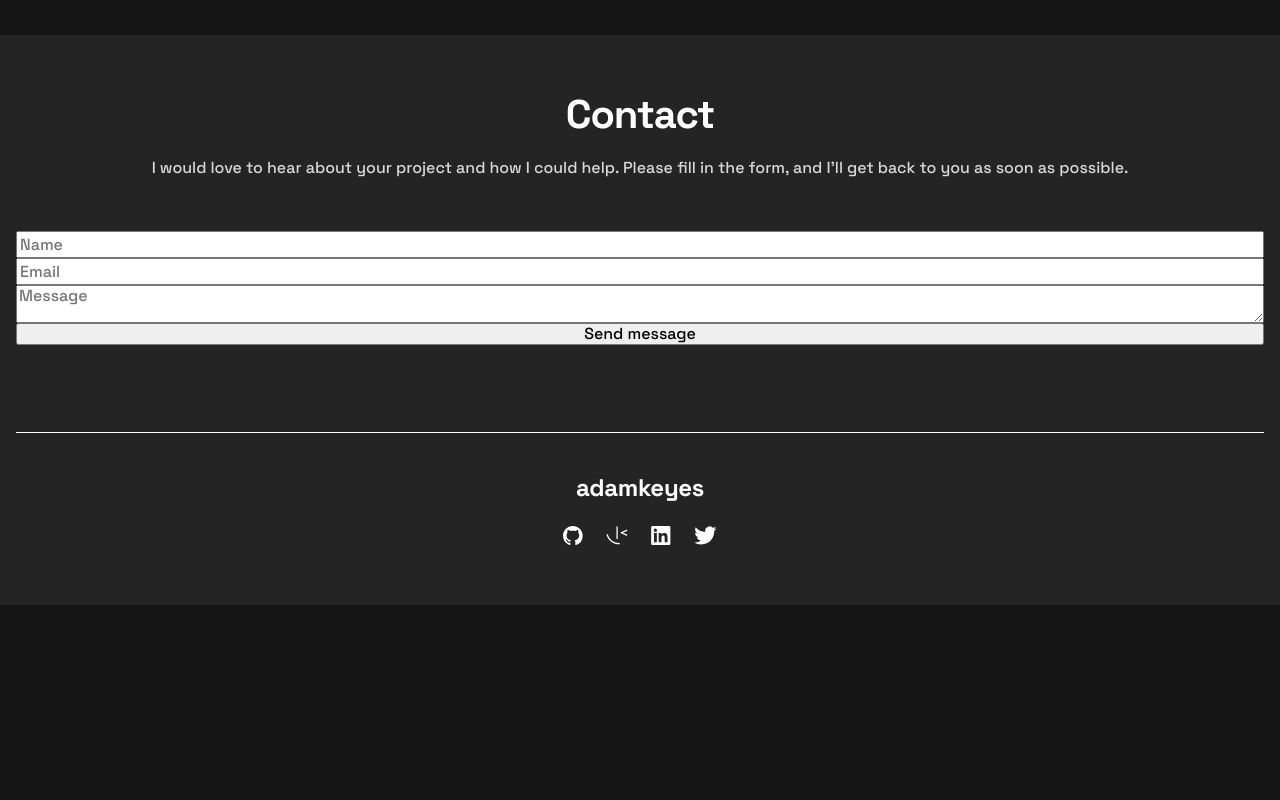
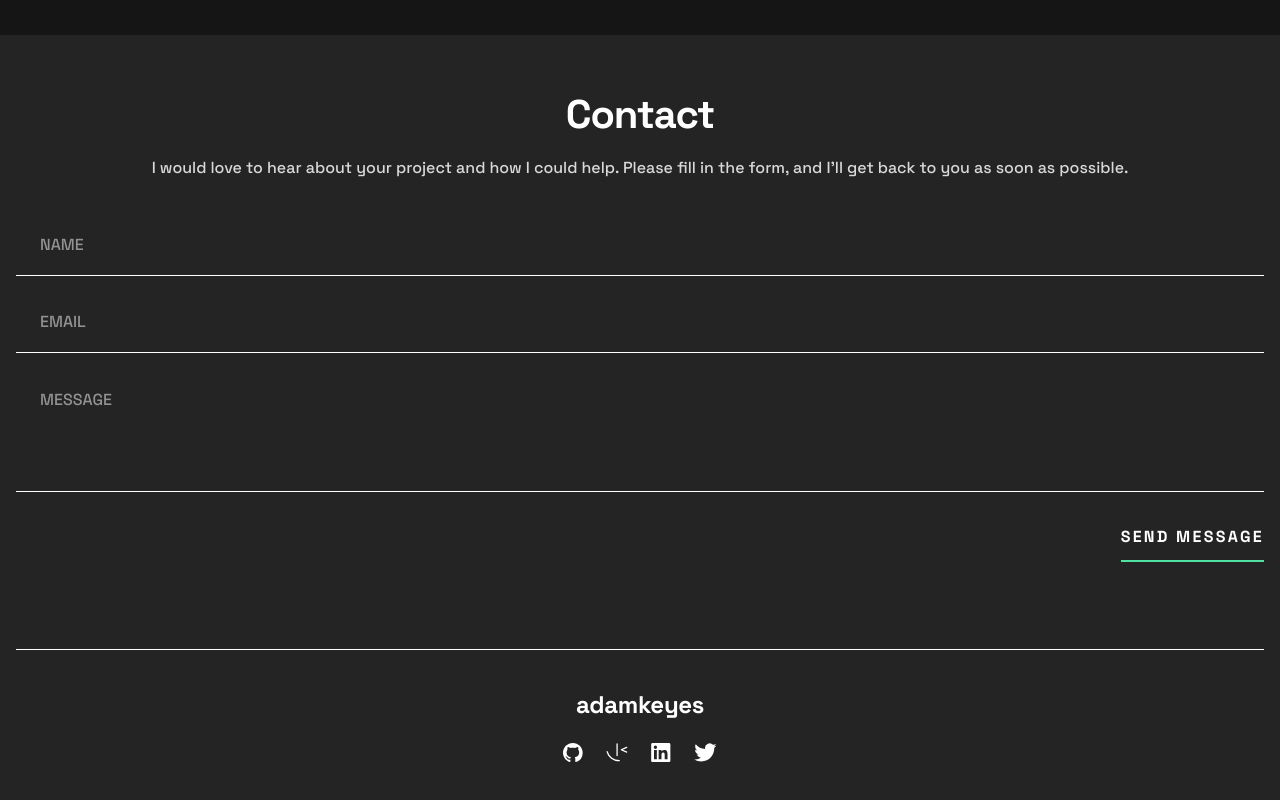
Before and after one commit to miguelzaga/singlepage-developer-portfolio, a React (Vite) app: page / in a window 1280 px wide. Shown: the part 8058-8858 px from the top of the page. Before the commit the page ends 8663 px from the top, so only its background shows below. Built offline with nearby package versions, Linux system fonts and the light colour scheme.

Commit message:
add form

```diff
--- a/src/components/Contact.js
+++ b/src/components/Contact.js
@@ -1,3 +1,4 @@
+import Form from "./Form";
 export default function Contact() {
   return (
     <section className="contact">
@@ -8,13 +9,9 @@ export default function Contact() {
           fill in the form, and I’ll get back to you as soon as possible.
         </p>
       </div>
-
-      <form className="contact__form form">
-        <input required type="text" placeholder="Name" />
-        <input required type="email" placeholder="Email" />
-        <textarea placeholder="Message" />
-        <button type="submit">Send message</button>
-      </form>
+      <div className="contact__form">
+        <Form />
+      </div>
     </section>
   );
 }
--- /dev/null
+++ b/src/components/Form.js
@@ -0,0 +1,10 @@
+export default function Form() {
+  return (
+    <form className="form">
+      <input className="form__input" required type="text" placeholder="Name" />
+      <input className="form__input" required type="email" placeholder="Email" />
+      <textarea className="form__textarea" placeholder="Message" />
+      <button className="form__button button" type="submit">Send message</button>
+    </form>
+  );
+}
--- a/src/scss/03-objects/_form.scss
+++ b/src/scss/03-objects/_form.scss
@@ -1,4 +1,36 @@
+@use "./../01-abstracts/" as *;
+
 .form {
   display: flex;
   flex-direction: column;
+  gap: 32px;
+  font-weight: 500;
+  font-size: 16px;
+  line-height: 26px;
+  letter-spacing: -0.222222px;
+
+  &__input,
+  &__textarea {
+    background-color: transparent;
+    resize: none;
+    border: none;
+    border-bottom: solid 1px $white;
+    padding-left: 24px;
+    padding-bottom: 17px;
+    text-transform: uppercase;
+    color: $white;
+
+    &::placeholder {
+      color: $white;
+      opacity: 0.5;
+    }
+  }
+
+  &__textarea {
+    min-height: 107px;
+  }
+
+  &__button {
+    align-self: flex-end;
+  }
 }
```
